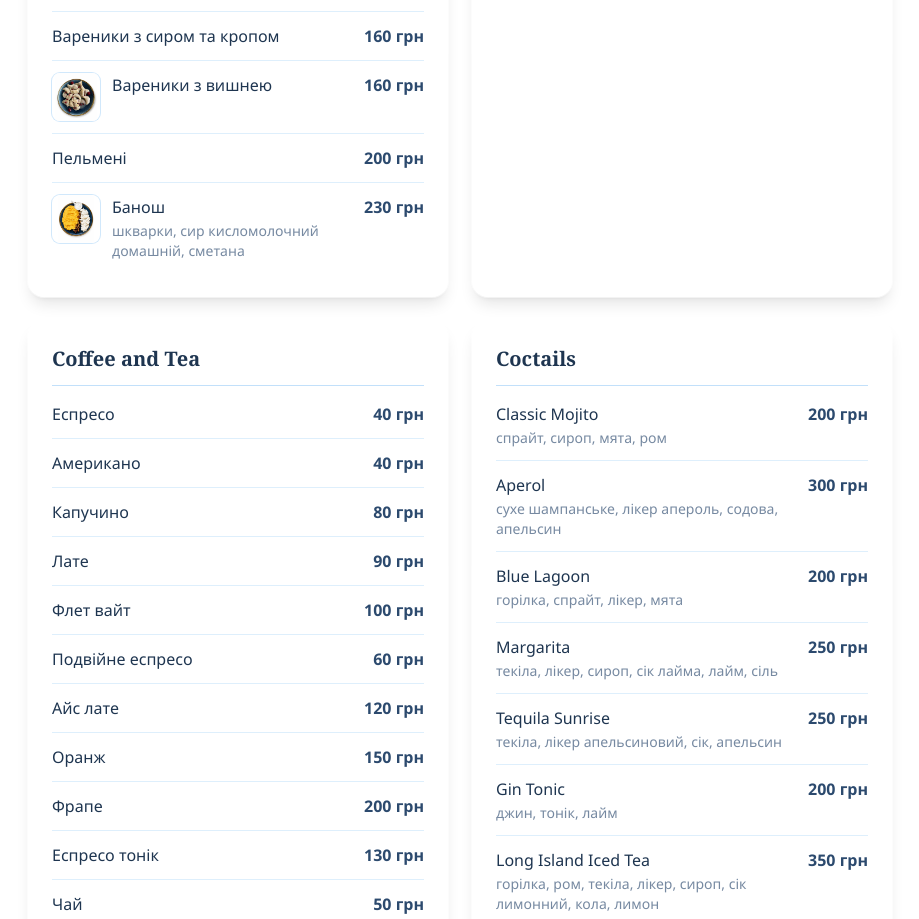
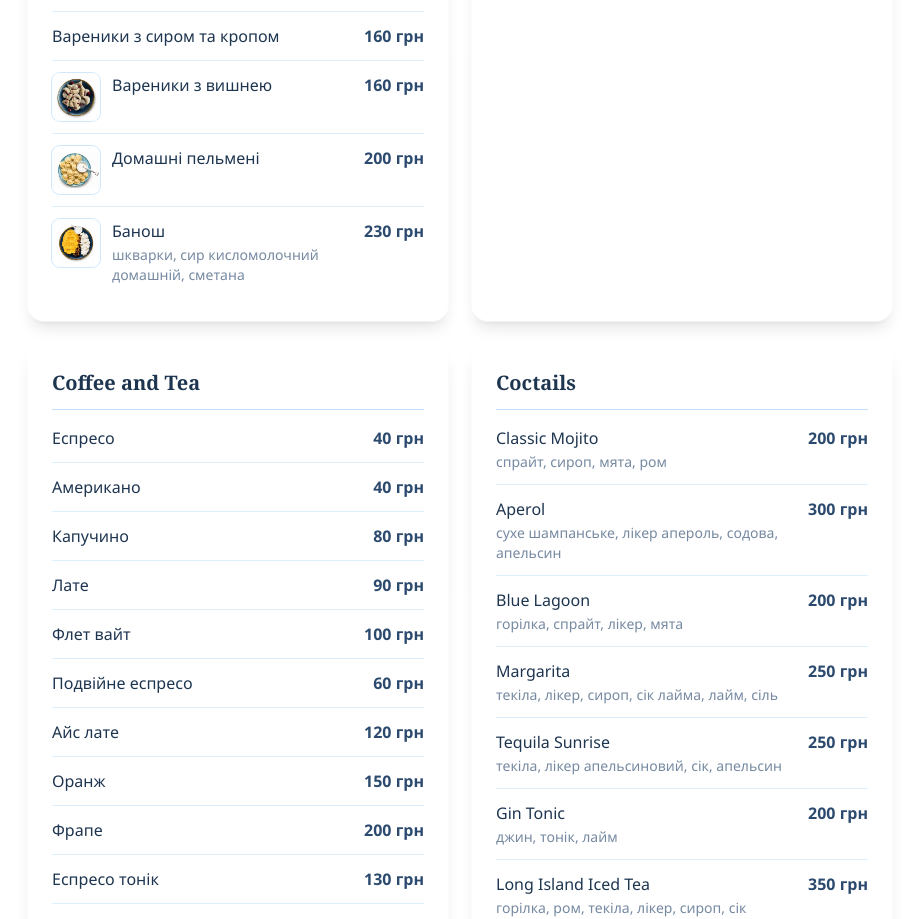
Before and after one commit to roman-alex/family-hotel, a React (Vite) app: page /restaurant in a window 1280 px wide. Shown: the part 2520-3439 px from the top of the page, without its empty margins (180-1099 px from the left). Built offline with nearby package versions, Linux system fonts and the light colour scheme; no server answers.

Commit message:
update menu images

```diff
--- a/src/data/restaurantMenu.ts
+++ b/src/data/restaurantMenu.ts
@@ -202,7 +202,7 @@ export const menuSections: MenuSection[] = [
       { name: 'Вареники з картоплею', price: 160 },
       { name: 'Вареники з сиром та кропом', price: 160 },
       { name: 'Вареники з вишнею', price: 160, image: 'images/dishes/varenyky-z-vyshneju.webp' },
-      { name: 'Пельмені', price: 200 },
+      { name: 'Домашні пельмені', price: 200, image: 'images/dishes/domashni-pelmeni.webp' },
       {
         name: 'Банош',
         description: 'шкварки, сир кисломолочний домашній, сметана',
```
Also changed, not shown: public/images/dishes/domashni-pelmeni.webp (added).
